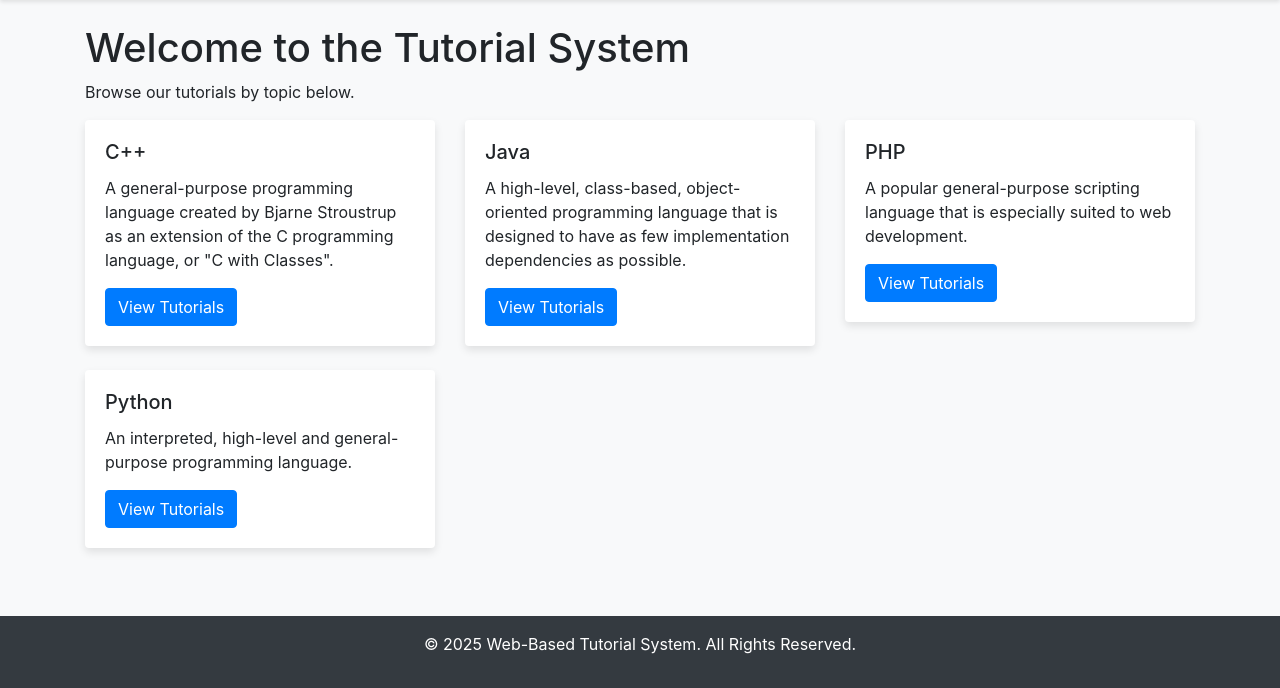
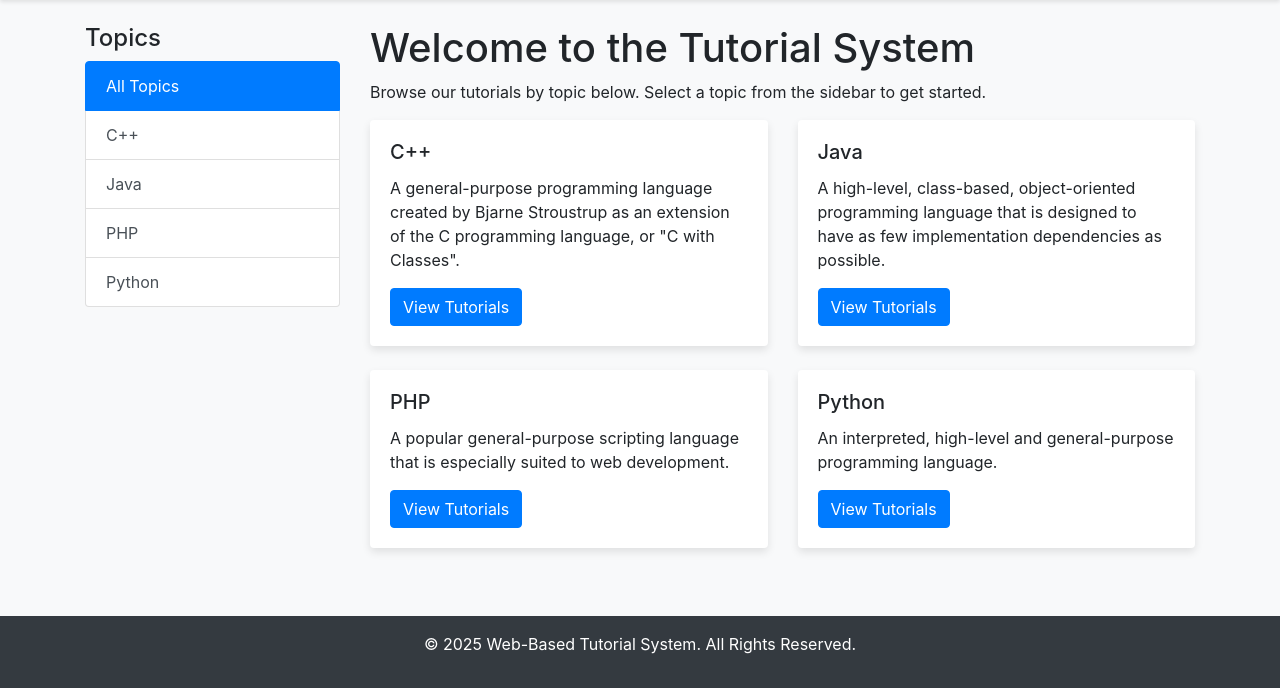
Before and after one commit to priyeshdaspookulangara/tutorials, a PHP site: page / in a window 1280 px wide. Shown: the part 112-800 px from the top of the page. Run offline with PHP 8.4, Linux system fonts and the light colour scheme; data comes from the database, SQL or seed files in the repository; some libraries are stand-ins or nearby versions.

Commit message:
feat: Implement two-column layout
This commit refactors the main layout of the application to a two-column design in response to user feedback.

A reusable sidebar component (`includes/sidebar.php`) has been created to display a list of all tutorial topics for easy navigation.

The new layout has been applied to the homepage, the topic tutorial list page, and the lesson page for a consistent user experience.

The sidebar intelligently highlights the currently active topic.

```diff
--- /dev/null
+++ b/includes/sidebar.php
@@ -0,0 +1,22 @@
+<?php
+// This component assumes $conn is available from the main script.
+$topics_result = $conn->query("SELECT id, name FROM topics ORDER BY name ASC");
+?>
+<div class="col-md-3">
+    <h4>Topics</h4>
+    <div class="list-group">
+        <a href="/" class="list-group-item list-group-item-action <?php echo !isset($_GET['id']) ? 'active' : ''; ?>">All Topics</a>
+        <?php
+        if ($topics_result && $topics_result->num_rows > 0) {
+            while ($topic_row = $topics_result->fetch_assoc()) {
+                // Highlight the current topic
+                $active_class = '';
+                if (isset($_GET['id']) && $_GET['id'] == $topic_row['id']) {
+                    $active_class = ' active';
+                }
+                echo '<a href="/tutorials/topic.php?id=' . $topic_row['id'] . '" class="list-group-item list-group-item-action' . $active_class . '">' . htmlspecialchars($topic_row['name']) . '</a>';
+            }
+        }
+        ?>
+    </div>
+</div>
--- a/index.php
+++ b/index.php
@@ -6,16 +6,17 @@ $result = $conn->query("SELECT * FROM topics ORDER BY name ASC");
 ?>
 
 <div class="row">
-    <div class="col-md-12">
+    <?php include 'includes/sidebar.php'; ?>
+
+    <div class="col-md-9">
         <h1>Welcome to the Tutorial System</h1>
-        <p>Browse our tutorials by topic below.</p>
-    </div>
-</div>
+        <p>Browse our tutorials by topic below. Select a topic from the sidebar to get started.</p>
 
         <div class="row">
             <?php if ($result->num_rows > 0): ?>
+                <?php mysqli_data_seek($result, 0); // Reset pointer to loop again if needed, though it's a new query in sidebar ?>
                 <?php while ($row = $result->fetch_assoc()): ?>
-            <div class="col-md-4 mb-4">
+                    <div class="col-md-6 mb-4">
                         <div class="card">
                             <div class="card-body">
                                 <h5 class="card-title"><?php echo htmlspecialchars($row['name']); ?></h5>
@@ -31,5 +32,7 @@ $result = $conn->query("SELECT * FROM topics ORDER BY name ASC");
                 </div>
             <?php endif; ?>
         </div>
+    </div>
+</div>
 
 <?php include 'includes/footer.php'; ?>
```
Also changed, not shown: tutorials/lesson.php (+7 -5 lines), tutorials/topic.php (+3 -5 lines). Lines whose indentation alone changed are shown as unchanged.
